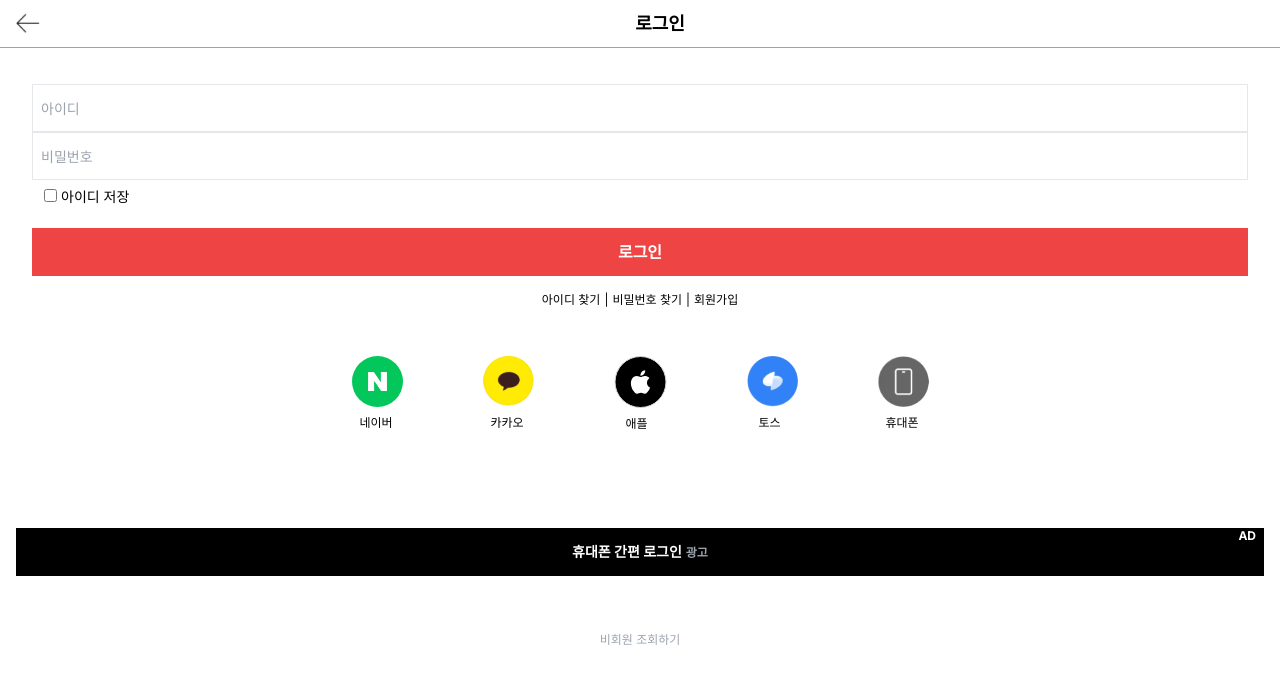
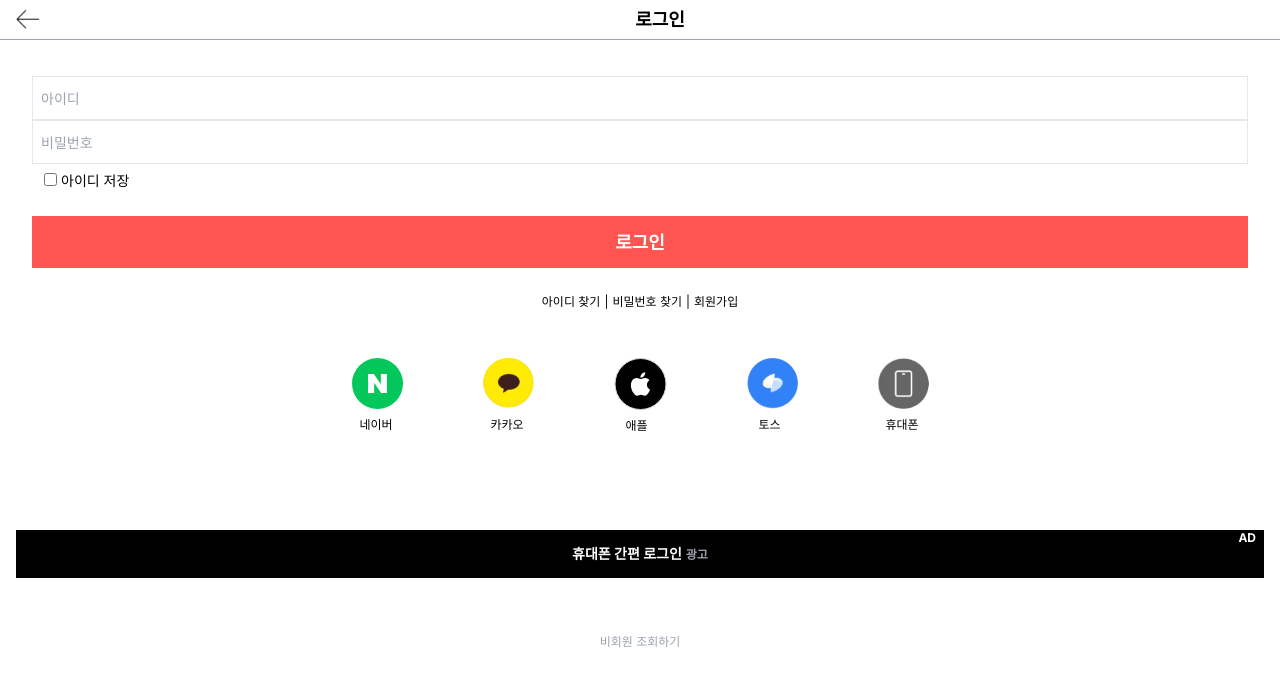
Before and after one commit to myonjin/Tyranno, a Next.js app: page /user/login in a window 1280 px wide. Shown: the top 686 px of the page. Built offline with nearby package versions, Linux system fonts and the light colour scheme.

Commit message:
design : 로그인버튼 공통으로 수정

```diff
--- a/src/app/user/login/page.tsx
+++ b/src/app/user/login/page.tsx
@@ -2,6 +2,7 @@ import HeaderTitle from '@/components/ui/HeaderTitle'
 import React from 'react'
 import Link from 'next/link'
 import EasyIcon from '@/components/ui/easyIcon'
+import Buttons from '@/components/ui/buttons'
 
 function Login() {
     return (
@@ -10,8 +11,8 @@ function Login() {
             <div>
                 <form className=" p-8 flex flex-col  ">
                     <div className=" mb-1">
-                        <input type="text" placeholder="아이디" className=" mt-1 p-2 w-full h-12  border text-sm " />
-                        <input type="text" placeholder="비밀번호" className="p-2 w-full h-12  border text-sm" />
+                        <input type="text" placeholder="아이디" className=" mt-1 p-2 w-full h-11  border text-sm " />
+                        <input type="text" placeholder="비밀번호" className="p-2 w-full h-11  border text-sm" />
                     </div>
 
                     <div>
@@ -20,10 +21,8 @@ function Login() {
                             <label className="ml-1  text-sm">아이디 저장</label>
                         </span>
                     </div>
-                    <div>
-                        <button type="submit" className="mt-5 w-full  h-12  text-white  bg-red-500 font-bold">
-                            로그인
-                        </button>
+                    <div className="mt-6">
+                        <Buttons title="로그인" />
                     </div>
 
                     <div className=" flex justify-center mt-4 space-x-1 text-xs">
--- a/src/components/ui/HeaderTitle.tsx
+++ b/src/components/ui/HeaderTitle.tsx
@@ -2,7 +2,7 @@ import BackIcon from '@/images/back'
 
 export default function HeaderTitle({ title }: { title: string }) {
     return (
-        <div className="flex items-center h-12  border-b  border-gray-400">
+        <div className="flex items-center h-10  border-b  border-gray-400">
             <span className="ml-4 ">
                 <BackIcon />
             </span>
```
